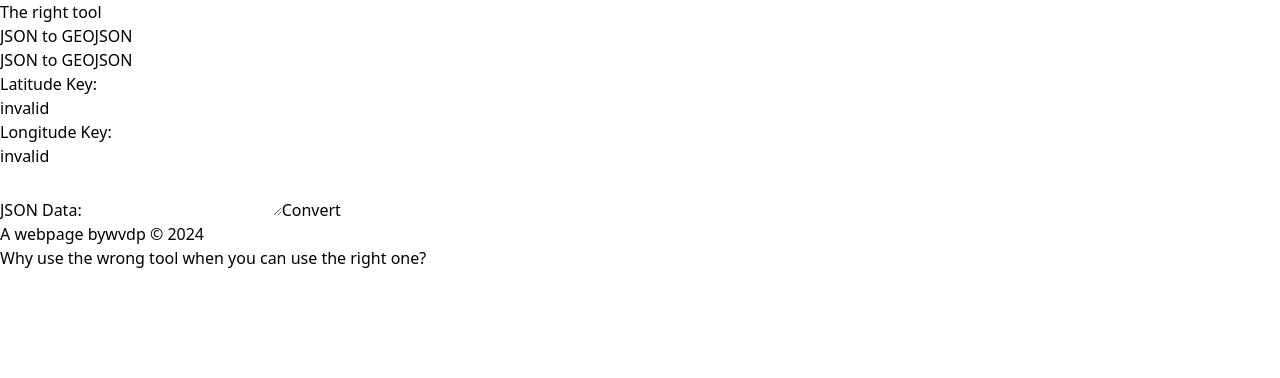
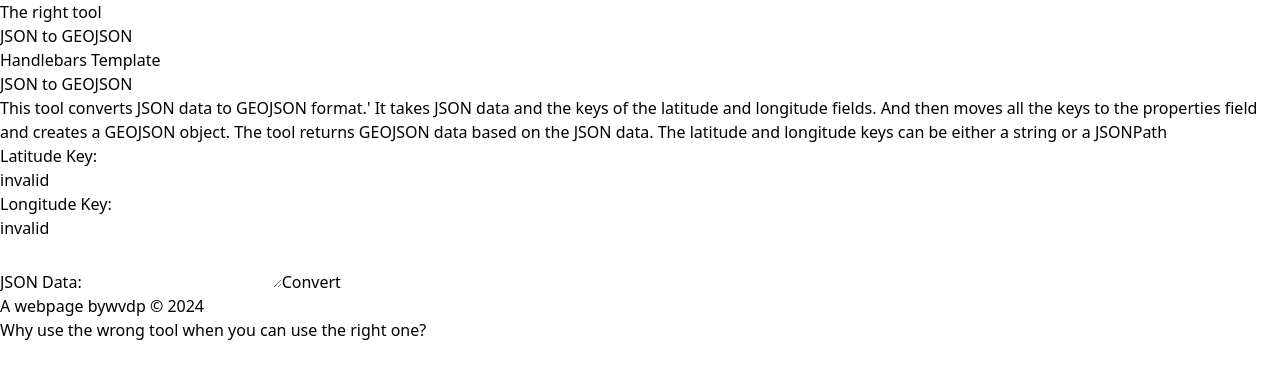
Before and after one commit to wvanderp/the-right-tool, a React (Vite) app: page /json-to-geojson in a window 1280 px wide. Shown: the top 378 px of the page. Built offline with nearby package versions, Linux system fonts and the light colour scheme.

Commit message:
Add handle bars

```diff
--- a/src/main.tsx
+++ b/src/main.tsx
@@ -4,15 +4,16 @@ import {
   createBrowserRouter,
   RouterProvider,
 } from "react-router-dom";
-import JSONToGEOJSON from './tools/JSONToGEOJSON/JSONToGEOJSON';
 
 import './main.css';
+
 import { ToolComponent } from './types/ToolComponent';
 import Menu from './pageComponents/Menu';
 import Footer from './pageComponents/Footer';
 import HomePage from './HomePage';
 
-import packageJson from '../package.json';
+import JSONToGEOJSON from './tools/JSONToGEOJSON/JSONToGEOJSON';
+import HandlebarsTemplate from './tools/Handlebars/HandlebarsTemplate';
 
 
 
@@ -23,6 +24,13 @@ const tools: ToolComponent[] = [
       route: '/json-to-geojson'
     },
     component: JSONToGEOJSON
+  },
+  {
+    meta: {
+      name: 'Handlebars Template',
+      route: '/handlebars'
+    },
+    component: HandlebarsTemplate
   }
 ]
 
--- a/src/pageComponents/Menu.tsx
+++ b/src/pageComponents/Menu.tsx
@@ -10,9 +10,11 @@ export default function Menu(props: { tools: ToolComponent[] }) {
             </a>
             <ul className="space-y-2">
                 {props.tools.map(({ meta }) => (
-                    <li key={meta.route} className={`p-2 rounded hover:bg-gray-600 ${currentPath === meta.route ? 'bg-yellow-500' : 'bg-gray-900'} hover:text-yellow-300`}>
-                        <a href={`${meta.route}`} className={`${currentPath === meta.route ? 'text-white' : 'text-yellow-500'}`}>{meta.name}</a>
-                    </li>
+                    <a href={`${meta.route}`} className={`${currentPath === meta.route ? 'text-white' : 'text-yellow-500'}`}>
+                        <li key={meta.route} className={`p-2 rounded hover:bg-gray-600 ${currentPath === meta.route ? 'bg-yellow-500' : 'bg-gray-900'} hover:text-yellow-300`}>
+                            {meta.name}
+                        </li>
+                    </a>
                 ))}
             </ul>
         </nav>
--- /dev/null
+++ b/src/tools/Handlebars/HandlebarsTemplate.tsx
@@ -0,0 +1,83 @@
+import React from 'react';
+import { useState } from 'react';
+import Handlebars from 'handlebars';
+
+/**
+ * This tool takes a JSON object, some arbitrary javascript code and a Handlebars template
+ * It sets up handlebars with the "plugins" from the js code and then renders the template with the JSON data.
+ * the Tool returns the rendered template as a string.
+ */
+export default function HandlebarsTemplate() : React.ReactElement {
+    // inputs
+    const [json, setJson] = useState('');
+    const [javascript, setJavascript] = useState('');
+    const [template, setTemplate] = useState('');
+
+    // output
+    const [output, setOutput] = useState('');
+    const [parseErrors, setParseErrors] = useState<string[]>([]);
+
+    function convert() {
+        setParseErrors([]);
+        try {
+            JSON.parse(json);
+        } catch (e) {
+            // @ts-expect-error -- We don't know the type of e but if it string like then we can put on the screen
+            setParseErrors([...parseErrors, e.message]);
+            return;
+        }
+
+        try {
+            eval(javascript);
+        } catch (e) {
+            // @ts-expect-error -- We don't know the type of e but if it string like then we can put on the screen
+            setParseErrors([...parseErrors, e.message]);
+            return;
+        }
+
+        try {
+            const templateFunction = Handlebars.compile(template);
+            const result = templateFunction(JSON.parse(json));
+            setOutput(result);
+        }
+        catch (e) {
+            // @ts-expect-error -- We don't know the type of e but if it string like then we can put on the screen
+            setParseErrors([...parseErrors, e.message]);
+        }
+    }
+
+
+    return (
+        <div className="flex flex-col items-center w-full">
+            <h1 className="text-2xl font-bold">Handlebars Template</h1>
+
+            <p>
+                This tool takes a JSON object, some arbitrary javascript code and a Handlebars template
+                It sets up handlebars with the "plugins" from the js code and then renders the template with the JSON data.
+                the Tool returns the rendered template as a string.
+            </p>
+
+            <div className="flex">
+                {/* three text areas for the json template and js */}
+                <label className="flex flex-col">
+                    JSON Data:
+                    <textarea className="border-2 border-gray-200 rounded p-2" value={json} onChange={(e) => setJson(e.target.value)} />
+                </label>
+                <label className="flex flex-col">
+                    Javascript:
+                    <textarea className="border-2 border-gray-200 rounded p-2" value={javascript} onChange={(e) => setJavascript(e.target.value)} />
+                </label>
+                <label className="flex flex-col">
+                    Handlebars Template:
+                    <textarea className="border-2 border-gray-200 rounded p-2" value={template} onChange={(e) => setTemplate(e.target.value)} />
+                </label>
+            </div>
+
+            {parseErrors && <div className="text-red-500">{parseErrors}</div>}
+
+            <button className="bg-blue-500 text-white p-2 rounded m-4" onClick={convert}>Convert</button>
+
+            {output && <pre className="border-2 border-gray-200 rounded p-2">{output}</pre>}
+      </div>
+    );
+}
--- a/src/tools/JSONToGEOJSON/JSONToGEOJSON.tsx
+++ b/src/tools/JSONToGEOJSON/JSONToGEOJSON.tsx
@@ -23,6 +23,7 @@ export default function JSONToGEOJSON() : React.ReactElement {
             JSON.parse(json);
             setParseError('');
         } catch (e) {
+            // @ts-expect-error -- We don't know the type of e but if it string like then we can put on the screen
             setParseError(e.message);
             return;
         }
@@ -48,6 +49,14 @@ export default function JSONToGEOJSON() : React.ReactElement {
     return (
         <div className="flex flex-col items-center w-full">
             <h1 className="text-2xl font-bold">JSON to GEOJSON</h1>
+            <p>
+                This tool converts JSON data to GEOJSON format.'
+                It takes JSON data and the keys of the latitude and longitude fields.
+                And then moves all the keys to the properties field and creates a GEOJSON object.
+                The tool returns GEOJSON data based on the JSON data.
+
+                The latitude and longitude keys can be either a string or a <a href="https://en.wikipedia.org/wiki/JSONPath">JSONPath</a>
+            </p>
             <div className="flex">
                 <label className="flex flex-col">
                     Latitude Key:
@@ -71,7 +80,6 @@ export default function JSONToGEOJSON() : React.ReactElement {
             <button className="bg-blue-500 text-white p-2 rounded m-4" onClick={convert}>Convert</button>
 
             {geojson && <pre className="border-2 border-gray-200 rounded p-2">{geojson}</pre>}
-
       </div>
     );
 }
```
Also changed, not shown: package.json (+15 -13 lines), src/tools/Handlebars/README.md (added), src/tools/ICALToCalenders/README.md, src/tools/JSONToGEOJSON/README.md, 2 other files (tests, documents, lock files or other folders).
